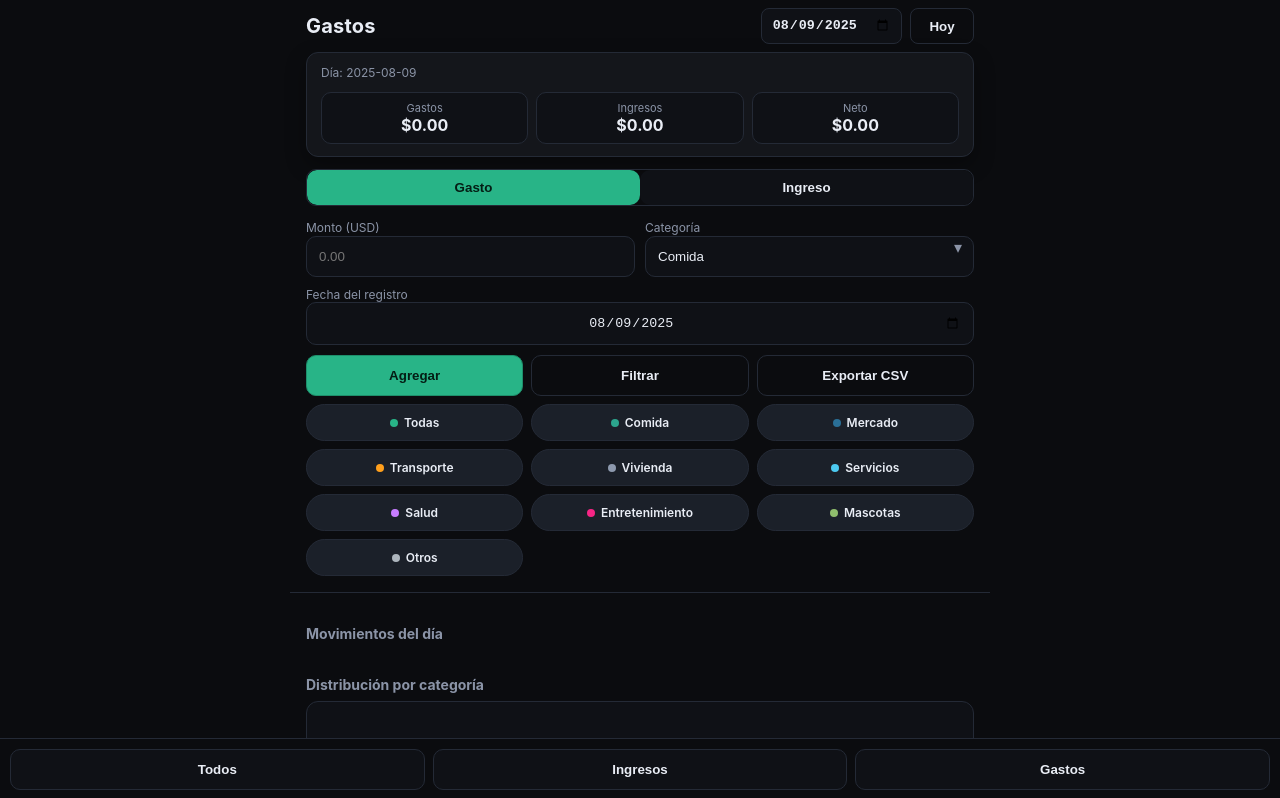
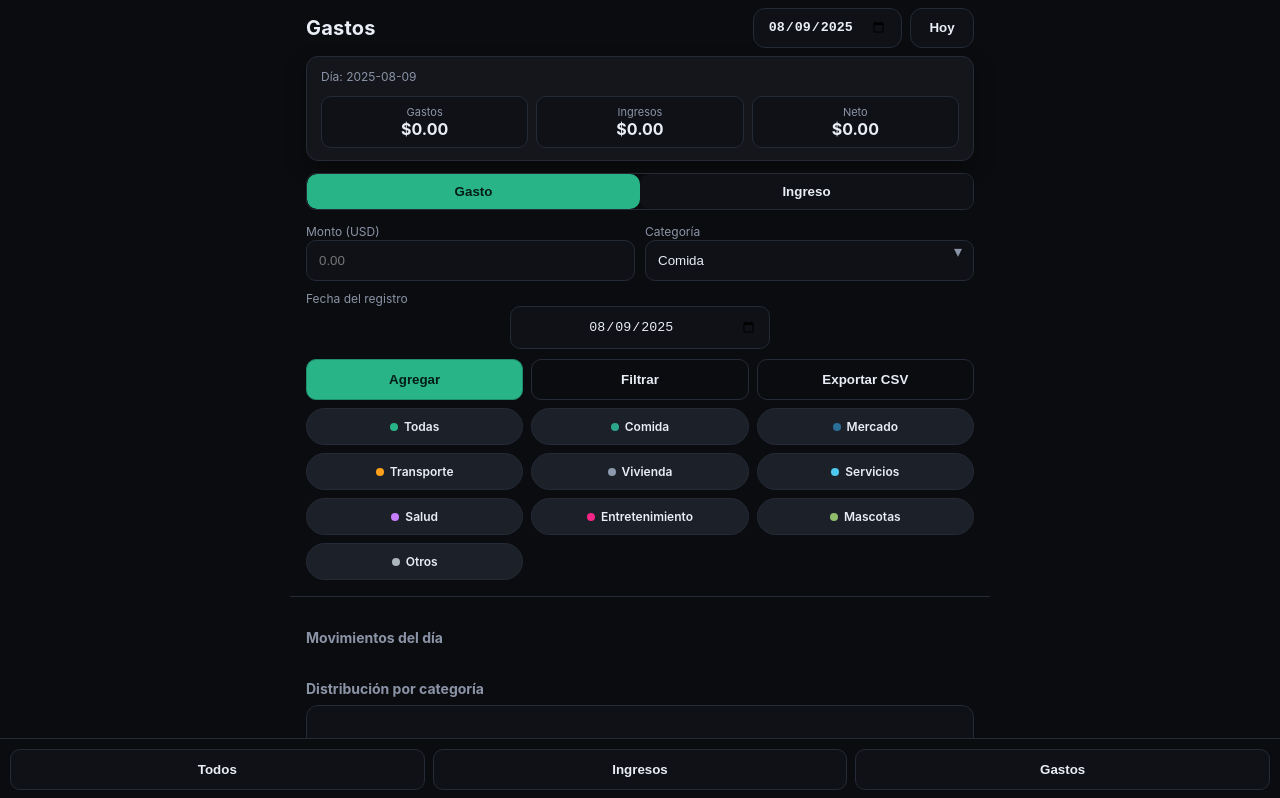
Before and after one commit to DanielVllmzr/Expense-Tracker, a plain HTML site: page index.html in a window 1280 px wide. Shown: the top 798 px of the page. Drawn offline with Linux system fonts and the light colour scheme.

Commit message:
Add files via upload

```diff
--- a/index.html
+++ b/index.html
@@ -18,8 +18,8 @@
   <div class="topbar">
     <h1>Gastos</h1>
     <div class="right">
-      <input id="datePicker" class="control" type="date">
-      <button class="ghost btn-inline" id="todayBtn" class="control">Hoy</button>
+      <input id="datePicker" class="date-inline" type="date">
+      <button class="ghost btn-inline" id="todayBtn">Hoy</button>
     </div>
   </div>
   <div class="summary card">
--- a/styles.css
+++ b/styles.css
@@ -104,40 +104,42 @@ header{ position: static; top:auto; }
 .ptr.spin .bubble{ animation: spin 1s linear infinite; border-color: var(--accent); }
 @keyframes spin { from{ transform: rotate(0); } to{ transform: rotate(360deg); } }
 
-
-/* v2.6 - unify topbar date & 'Hoy' sizing */
-.topbar .right .control {
+/* v2.6 real fix: make date and 'Hoy' identical */
+.topbar .right .btn-inline,
+.topbar .right .date-inline,
+.topbar .right input[type="date"],
+.topbar .right button#todayBtn {
+  height: 40px !important;
+  padding: 8px 14px !important;
+  border-radius: 12px !important;
+  border: 1px solid var(--border) !important;
+  background: #0f1116 !important;
+  color: var(--text) !important;
+  font-weight: 600 !important;
+  line-height: 24px !important;
   display: inline-flex;
   align-items: center;
   justify-content: center;
-  height: 36px;
-  padding: 6px 12px;
-  border-radius: 8px;
+}
+
+/* Reduce default iOS date input quirks */
+.topbar .right input[type="date"] {
+  -webkit-appearance: none;
+  appearance: none;
+  min-width: 140px;
+}
+
+/* Align 'Fecha del registro' with action buttons (full width) */
+.form .full.centered { grid-column: 1 / -1; }
+.form .full.centered input[type="date"] {
+  width: 100%;
+  padding: 12px;
+  border-radius: 10px;
   border: 1px solid var(--border);
   background: #0f1116;
   color: var(--text);
-  font-weight: 600;
-}
-.topbar .right input[type="date"].control {
-  /* Remove default min content width discrepancies */
-  min-width: 120px;
-}
-.topbar .right button.control {
-  min-width: 80px;
-}
-/* Keep spacing consistent */
-.topbar .right { gap: 8px; }
-
-/* v2.6 - entry date full-width aligned with grid */
-.form .full.centered input[type="date"]{
-  width: 100%;
-  max-width: none;
-  padding: 12px;
-  border-radius: 10px;
-  border:1px solid var(--border);
-  background:#0f1116;
-  color: var(--text);
   text-align: center;
 }
-.form .full.centered { align-items: stretch; }
-.form .full.centered label { align-self: flex-start; }
+
+/* Remove sticky header to avoid freeze */
+header { position: static; top: auto; }
```
